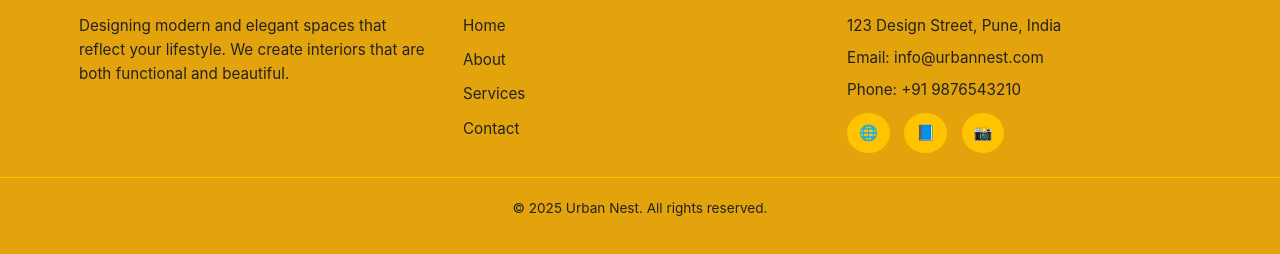
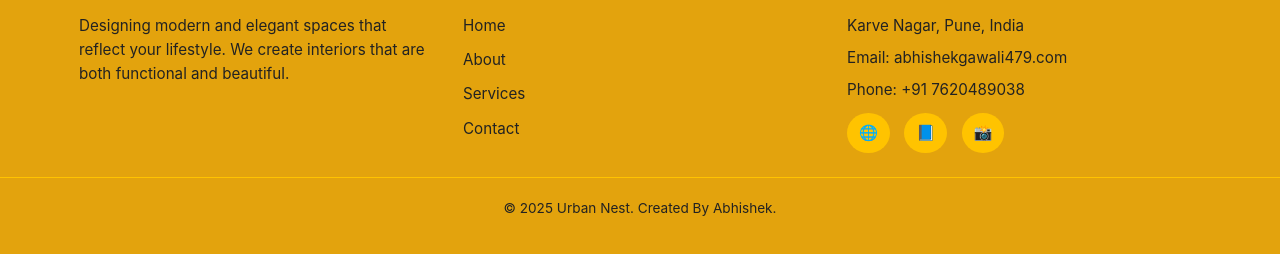
Before and after one commit to Abhi-479/Interior-Design-Studio-Website, a plain HTML site: page index.html in a window 1280 px wide. Shown: the part 1879-2133 px from the top of the page. Drawn offline with nearby package versions, Linux system fonts and the light colour scheme.

Commit message:
Update index.html

```diff
--- a/index.html
+++ b/index.html
@@ -133,9 +133,9 @@
     </div>
     <div class="footer-contact">
       <h4>Contact</h4>
-      <p>123 Design Street, Pune, India</p>
-      <p>Email: info@urbannest.com</p>
-      <p>Phone: +91 9876543210</p>
+      <p>Karve Nagar, Pune, India</p>
+      <p>Email: abhishekgawali479.com</p>
+      <p>Phone: +91 7620489038</p>
       <div class="social-icons">
         <a href="#" target="_blank">🌐</a>
         <a href="#" target="_blank">📘</a>
@@ -144,7 +144,7 @@
     </div>
   </div>
   <div class="footer-bottom">
-    <p>© 2025 Urban Nest. All rights reserved.</p>
+    <p>© 2025 Urban Nest. Created By Abhishek.</p>
   </div>
 </footer>
 
```
